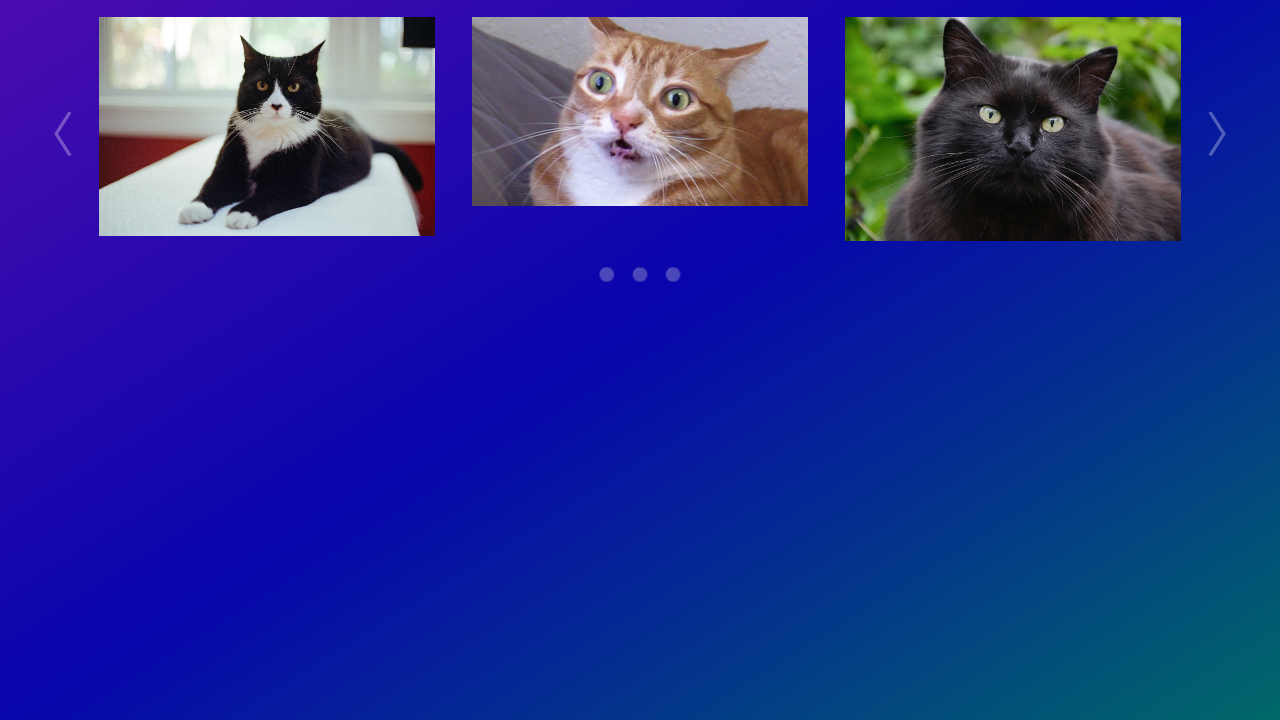
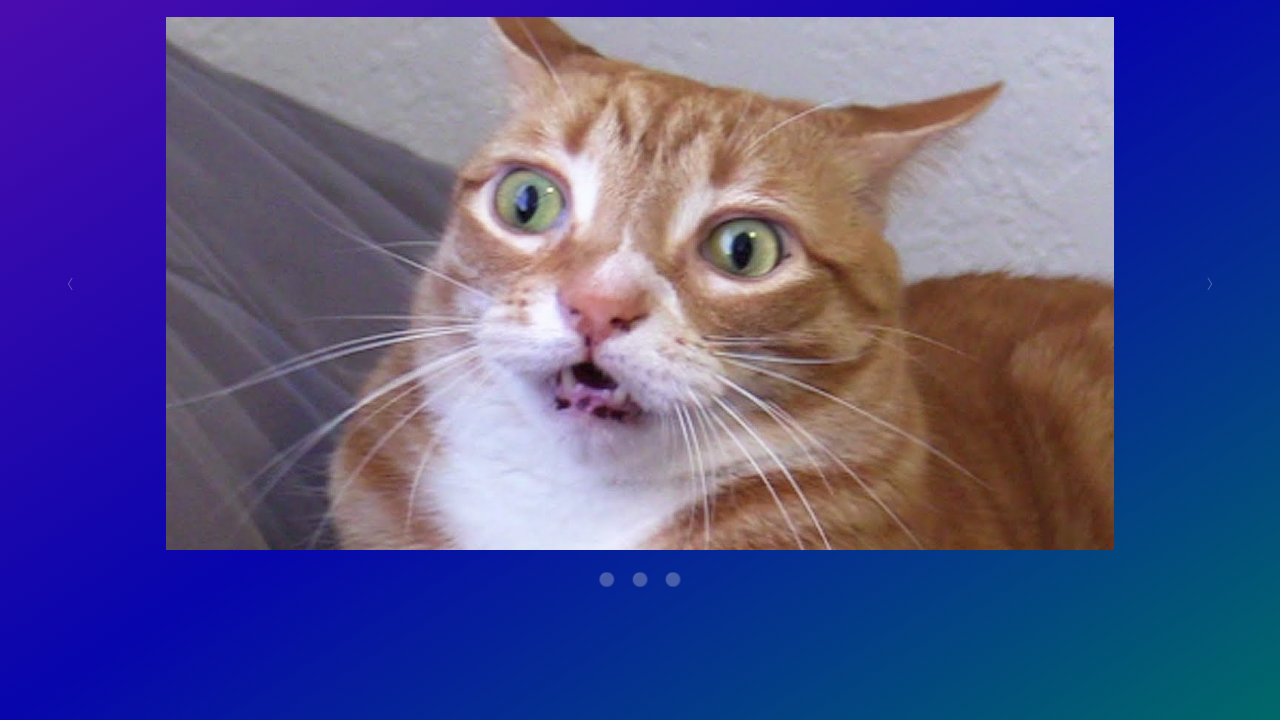
Before and after one commit to williamandrews2/ImageCarousel, a website: page index.html in a window 1280 px wide. Shown: the part 80-800 px from the top of the page. Drawn offline with Linux system fonts and the light colour scheme.

Commit message:
Created basic functionality of slideshow.

```diff
--- a/carousel.css
+++ b/carousel.css
@@ -34,6 +34,7 @@ button {
 
 .image-carousel {
   display: flex;
+  justify-content: center;
   margin: 20px;
 }
 
@@ -42,17 +43,18 @@ button {
   justify-content: space-around;
 }
 
-.carousel-item {
-  width: 30%;
-}
-
-.carousel-item img {
-  width: 100%;
+#slide {
+  width: 90%;
   height: auto;
 }
 
+#slide-container {
+  display: flex;
+  justify-content: center;
+}
+
 .carousel-nav-button {
-  font-size: 3rem;
+  padding: 0px 40px;
 }
 
 .carousel-nav-button,
--- a/carousel.js
+++ b/carousel.js
@@ -1,3 +1,27 @@
 let i = 0;
 let images = [];
-let time = 2000; // time in ms
+let time = 3000; // time in ms
+let slide = document.getElementById("slide");
+
+// image list
+images[0] = "./images/darkpolygons.jpg";
+images[1] = "./images/orangecat.jpg";
+images[2] = "./images/blackcat.jpg";
+images[3] = "./images/tuxedocat.jpg";
+
+// change image
+function changeImg() {
+  slide.src = images[i];
+
+  if (i < images.length - 1) {
+    i++;
+  } else {
+    i = 0;
+  }
+
+  setTimeout(() => {
+    changeImg();
+  }, time);
+}
+
+window.onload = changeImg;
--- a/index.html
+++ b/index.html
@@ -12,16 +12,8 @@
       <h1 class="title">Image Carousel</h1>
       <div class="image-carousel">
         <button class="carousel-nav-button">〈</button>
-        <div class="images">
-          <div class="carousel-item">
-            <img src="images/tuxedocat.jpg" alt="image-carousel" />
-          </div>
-          <div class="carousel-item">
-            <img src="images/orangecat.jpg" alt="image-carousel" />
-          </div>
-          <div class="carousel-item">
-            <img src="images/blackcat.jpg" alt="image-carousel" />
-          </div>
+        <div id="slide-container">
+          <img id="slide" alt="slide picture" />
         </div>
         <button class="carousel-nav-button">〉</button>
       </div>
```
